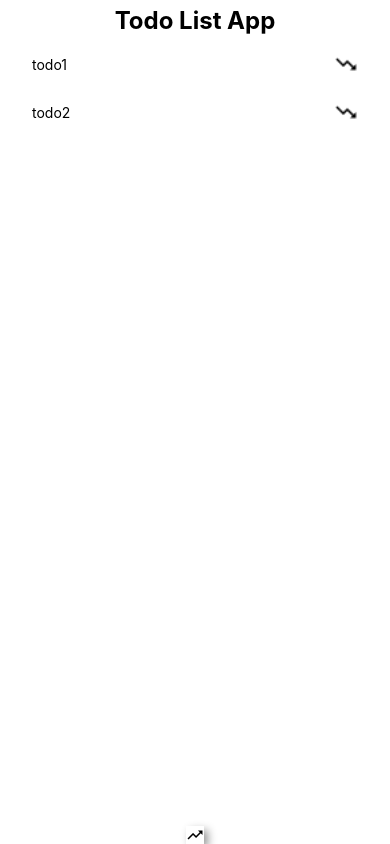
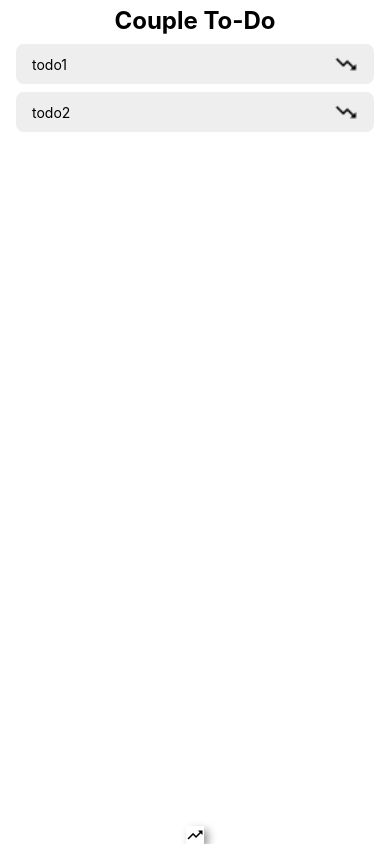
Before and after one commit to solitasroh/todo_app, a React Native app: screen / in a window 390 px wide. Built offline with nearby package versions, Linux system fonts and the light colour scheme.

Commit message:
component 분리

```diff
--- a/package.json
+++ b/package.json
@@ -25,10 +25,13 @@
     "@types/react-test-renderer": "^17.0.1",
     "@types/styled-components": "^5.1.11",
     "babel-jest": "^27.0.6",
+    "babel-plugin-root-import": "^6.6.0",
     "eslint": "^7.31.0",
+    "eslint-config-prettier": "^6.15.0",
+    "eslint-plugin-prettier": "^3.1.2",
     "jest": "^27.0.6",
-    "babel-plugin-root-import": "^6.6.0",
     "metro-react-native-babel-preset": "^0.66.1",
+    "prettier": "^2.3.2",
     "react-test-renderer": "17.0.1",
     "typescript": "^4.3.5"
   },
--- a/src/App.tsx
+++ b/src/App.tsx
@@ -10,7 +10,7 @@ import React from 'react';
 import styled from 'styled-components/native';
 
 import {SafeAreaView, Text} from 'react-native';
-import Todo from '~/Screens/Todo';
+import Todo from '~/Screens/ToDo/Todo';
 
 const Container = styled.View`
   flex: 1;
--- /dev/null
+++ b/src/Screens/ToDo/DeleteButton.tsx
@@ -0,0 +1,18 @@
+import React from 'react';
+import styled from 'styled-components/native';
+
+const DeleteButtonContainer = styled.TouchableOpacity``;
+const Icon = styled.Image`
+  width: 24px;
+  height: 24px;
+`;
+
+const DeleteButton = () => {
+  return (
+    <DeleteButtonContainer>
+      <Icon source={require('~/Assets/Images/remove.png')}></Icon>
+    </DeleteButtonContainer>
+  );
+};
+
+export default DeleteButton;
--- /dev/null
+++ b/src/Screens/ToDo/EmptyItem.tsx
@@ -0,0 +1,17 @@
+import React from 'react';
+import {Text} from 'react-native';
+import styled from 'styled-components/native';
+
+const Container = styled.View`
+  flex: 1;
+`;
+
+const EmptyItem = ({}) => {
+  return (
+    <Container>
+      <Text>하단에 + 버튼을 눌러 할일 등록한다.</Text>
+    </Container>
+  );
+};
+
+export default EmptyItem;
--- /dev/null
+++ b/src/Screens/ToDo/Header.tsx
@@ -0,0 +1,21 @@
+import React from 'react';
+import styled from 'styled-components/native';
+
+const HeaderContainer = styled.View`
+  height: 40px;
+  justify-content: center;
+  align-items: center;
+`;
+const TitleLabel = styled.Text`
+  font-size: 24px;
+  font-weight: bold;
+`;
+
+const Header = () => {
+  return (
+    <HeaderContainer>
+      <TitleLabel>Couple To-Do</TitleLabel>
+    </HeaderContainer>
+  );
+};
+export default Header;
--- /dev/null
+++ b/src/Screens/ToDo/ToDoItem.tsx
@@ -0,0 +1,33 @@
+import React from 'react';
+import styled from 'styled-components/native';
+import DeleteButton from './DeleteButton';
+
+interface TodoStuff {
+  title: string;
+  index: number;
+}
+
+const ItemContainer = styled.View`
+  flex-direction: row;
+  background-color: #eee;
+  margin: 4px 16px;
+  padding: 8px 16px;
+  border-radius: 8px;
+  align-items: center;
+`;
+
+const TitleLabel = styled.Text`
+  flex: 1;
+  color: black;
+`;
+
+const ToDoItem = ({title, index}: TodoStuff) => {
+  return (
+    <ItemContainer>
+      <TitleLabel>{title}</TitleLabel>
+      <DeleteButton></DeleteButton>
+    </ItemContainer>
+  );
+};
+
+export default ToDoItem;
--- /dev/null
+++ b/src/Screens/ToDo/ToDoList.tsx
@@ -0,0 +1,41 @@
+import React from 'react';
+import {FlatList} from 'react-native';
+import styled from 'styled-components/native';
+import EmptyItem from './EmptyItem';
+import ToDoItem from './ToDoItem';
+
+const List = styled(FlatList)`
+  flex: 1;
+`;
+
+interface iTodo {
+  index: number;
+  title: string;
+}
+
+const todoList: iTodo[] = [
+  {
+    index: 1,
+    title: 'todo1',
+  },
+  {
+    index: 2,
+    title: 'todo2',
+  },
+];
+
+const TodoList = () => {
+  const renderItem = ({item}) => (
+    <ToDoItem index={item.index} title={item.title}></ToDoItem>
+  );
+
+  return (
+    <List
+      data={todoList}
+      ListEmptyComponent={<EmptyItem />}
+      keyExtractor={item => item.index}
+      renderItem={renderItem}></List>
+  );
+};
+
+export default TodoList;
--- /dev/null
+++ b/src/Screens/ToDo/Todo.tsx
@@ -0,0 +1,25 @@
+import React from 'react';
+import Styled from 'styled-components/native';
+import AddButton from './AddButton';
+import Header from './Header';
+import TodoList from './ToDoList';
+
+const Container = Styled.View`
+    flex: 1;
+`;
+
+interface Props {}
+
+const Todo = ({}: Props) => {
+  return (
+    <Container>
+      <Container>
+        <Header />
+        <TodoList></TodoList>
+      </Container>
+      <AddButton />
+    </Container>
+  );
+};
+
+export default Todo;
--- a/src/Screens/Todo.tsx
+++ /dev/null
@@ -1,95 +0,0 @@
-import React from 'react';
-import {FlatList, View} from 'react-native';
-import Styled from 'styled-components/native';
-import AddButton from './AddButton';
-
-const Container = Styled.View`
-    flex: 1;
-`;
-
-const ItemContainer = Styled.View`
-    flex-direction: row;
-    background-color: #fff;
-    margin: 4px 16px;
-    padding: 8px 16px;
-    border-radius: 8px;
-    align-items: center;
-`;
-const ItemLabel = Styled.Text`
-    flex: 1;
-    color: black;
-`;
-
-const TodoList = Styled(FlatList)`
-    flex: 1;
-`;
-
-interface Props {}
-const HeaderContainer = Styled.View`
-    height: 40px;
-    justify-content: center;
-    align-items: center;
-`;
-const TitleLabel = Styled.Text`
-    font-size :24px;
-    font-weight :bold;
-`;
-const Header = ({}: Props) => {
-  return (
-    <HeaderContainer>
-      <TitleLabel>Todo List App</TitleLabel>
-    </HeaderContainer>
-  );
-};
-
-const DeleteButton = Styled.TouchableOpacity``;
-const Icon = Styled.Image`
-    width : 24px;
-    height :24px;
-`;
-const EmptyItem = ({}: Props) => {
-  return (
-    <Container>
-      <Text>하단에 + 버튼을 눌러 할일 등록한다.</Text>
-    </Container>
-  );
-};
-
-const Todo = ({}: Props) => {
-  const todoList = [
-    {
-      index: 1,
-      title: 'todo1',
-    },
-    {
-      index: 2,
-      title: 'todo2',
-    },
-  ];
-  const renderItem = ({item}) => {
-    return (
-      <ItemContainer>
-        <ItemLabel>{item.title}</ItemLabel>
-        <DeleteButton>
-          <Icon source={require('~/Assets/Images/remove.png')} />
-        </DeleteButton>
-      </ItemContainer>
-    );
-  };
-  return (
-    <Container>
-      <Container>
-        <Header />
-        <TodoList
-          data={todoList}
-          ListEmptyComponent={<EmptyItem />}
-          keyExtractor={item => item.index}
-          renderItem={renderItem}
-        />
-      </Container>
-      <AddButton />
-    </Container>
-  );
-};
-
-export default Todo;
```
Also changed, not shown: .eslintrc.js, src/Screens/ToDo/AddButton.tsx (renamed from src/Screens/AddButton.tsx), 2 other files (tests, documents, lock files or other folders).
